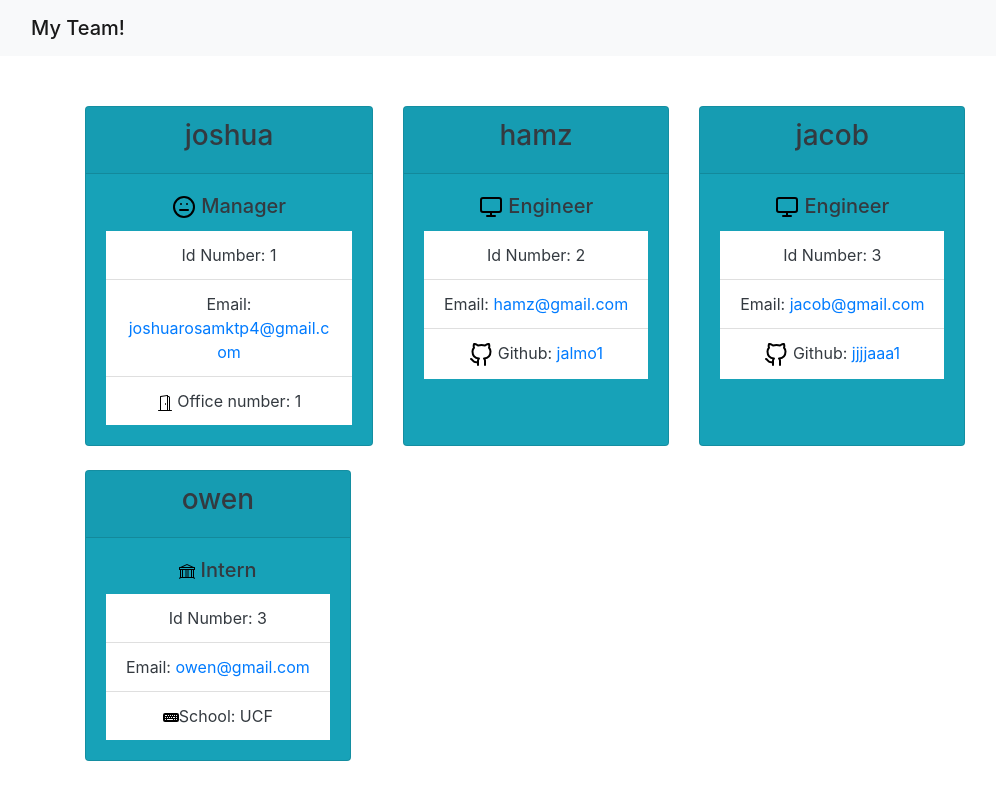
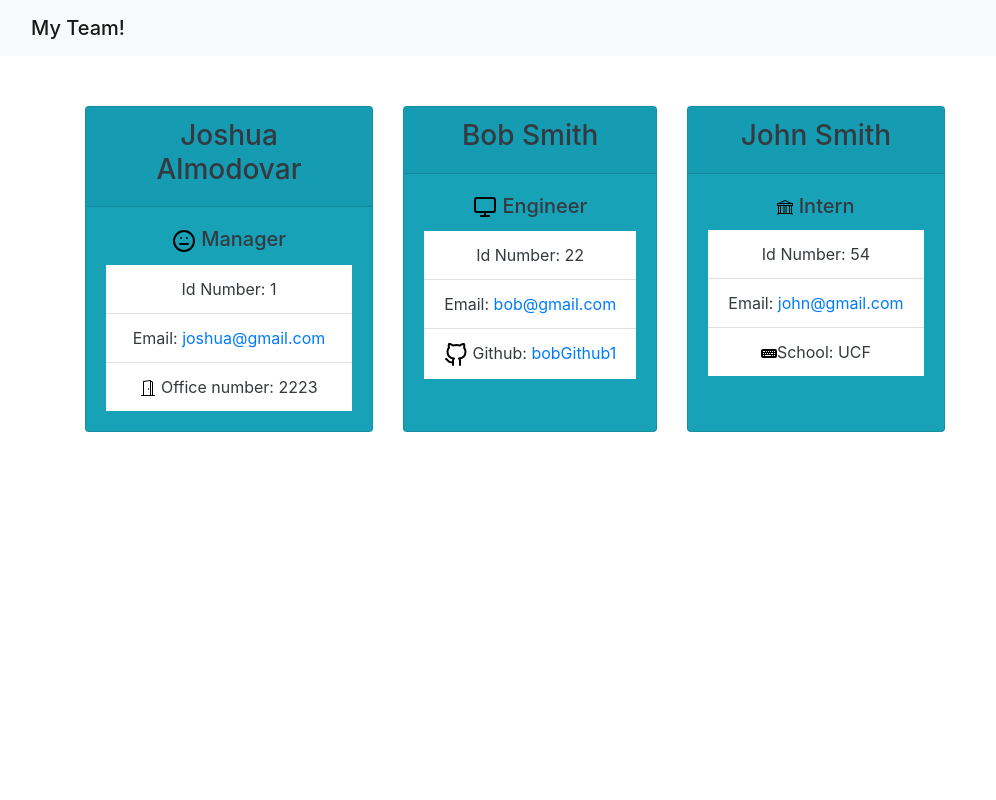
Before and after one commit to jalmo1/Team_Profile_Generator, a website: page index.html in a window 1280 px wide. Shown: the whole page, without its empty margins (0-996 px from the left). Drawn offline with nearby package versions, Linux system fonts and the light colour scheme.

Commit message:
finishing touches

```diff
--- a/index.html
+++ b/index.html
@@ -26,7 +26,7 @@
 
 
             <div class="card text-center text-dark bg-info mb-4" style="max-width: 18rem">
-              <div class="card-header"><h3>joshua</h3></div>
+              <div class="card-header"><h3>Joshua Almodovar</h3></div>
               <div class="card-body">
                 <h5 class="card-title">
                   <img src="./icons/meh.svg" alt="meh face" /> Manager
@@ -34,8 +34,8 @@
                 <div>
                   <ul class="list-group list-group-flush">
                     <li class="list-group-item id-num">Id Number: 1</li>
-                    <li class="list-group-item">Email: <a href="mailto:joshuarosamktp4@gmail.com">joshuarosamktp4@gmail.com</a></li>
-                    <li class="list-group-item"><img src="./icons/door-open.svg" alt="house logo" /> Office number: 1</li>
+                    <li class="list-group-item">Email: <a href="mailto:joshua@gmail.com">joshua@gmail.com</a></li>
+                    <li class="list-group-item"><img src="./icons/door-open.svg" alt="house logo" /> Office number: 2223</li>
                   </ul>
                 </div>
               </div>
@@ -43,17 +43,17 @@
 
 
             <div class="card text-center text-dark bg-info mb-4" style="max-width: 18rem">
-              <div class="card-header"><h3>hamz</h3></div>
+              <div class="card-header"><h3>Bob Smith</h3></div>
               <div class="card-body">
                 <h5 class="card-title">
                   <img src="./icons/monitor.svg" alt="monitor icon" /> Engineer
                 </h5>
                 <div>
                   <ul class="list-group list-group-flush">
-                    <li class="list-group-item id-num">Id Number: 2</li>
-                    <li class="list-group-item">Email: <a href="mailto:hamz@gmail.com">hamz@gmail.com</a></li>
+                    <li class="list-group-item id-num">Id Number: 22</li>
+                    <li class="list-group-item">Email: <a href="mailto:bob@gmail.com">bob@gmail.com</a></li>
                     <li class="list-group-item"> <img src="./icons/github.svg" alt="github logo" />
-                    Github: <a href="https://www.github.com/jalmo1" target="_blank">jalmo1</a></li>
+                    Github: <a href="https://www.github.com/bobGithub1" target="_blank">bobGithub1</a></li>
                   </ul>
                 </div>
               </div>
@@ -61,34 +61,16 @@
 
 
             <div class="card text-center text-dark bg-info mb-4" style="max-width: 18rem">
-              <div class="card-header"><h3>jacob</h3></div>
-              <div class="card-body">
-                <h5 class="card-title">
-                  <img src="./icons/monitor.svg" alt="monitor icon" /> Engineer
-                </h5>
-                <div>
-                  <ul class="list-group list-group-flush">
-                    <li class="list-group-item id-num">Id Number: 3</li>
-                    <li class="list-group-item">Email: <a href="mailto:jacob@gmail.com">jacob@gmail.com</a></li>
-                    <li class="list-group-item"> <img src="./icons/github.svg" alt="github logo" />
-                    Github: <a href="https://www.github.com/jjjjaaa1" target="_blank">jjjjaaa1</a></li>
-                  </ul>
-                </div>
-              </div>
-            </div>
-
-
-            <div class="card text-center text-dark bg-info mb-4" style="max-width: 18rem">
-              <div class="card-header"><h3>owen</h3></div>
+              <div class="card-header"><h3>John Smith</h3></div>
               <div class="card-body">
                 <h5 class="card-title">
                 <img src="./icons/bank.svg" alt="meh face" /> Intern
                 </h5>
                 <div>
                   <ul class="list-group list-group-flush">
-                    <li class="list-group-item id-num">Id Number: 3</li>
-                    <li class="list-group-item">Email: <a href="mailto:owen@gmail.com">owen@gmail.com</a></li>
-                    <li class="list-group-item"><img src="./icons/keyboard-fill.svg" alt="github logo" />School: UCF	</li>
+                    <li class="list-group-item id-num">Id Number: 54</li>
+                    <li class="list-group-item">Email: <a href="mailto:john@gmail.com">john@gmail.com</a></li>
+                    <li class="list-group-item"><img src="./icons/keyboard-fill.svg" alt="github logo" />School: UCF</li>
                   </ul>
                 </div>
               </div>
```
